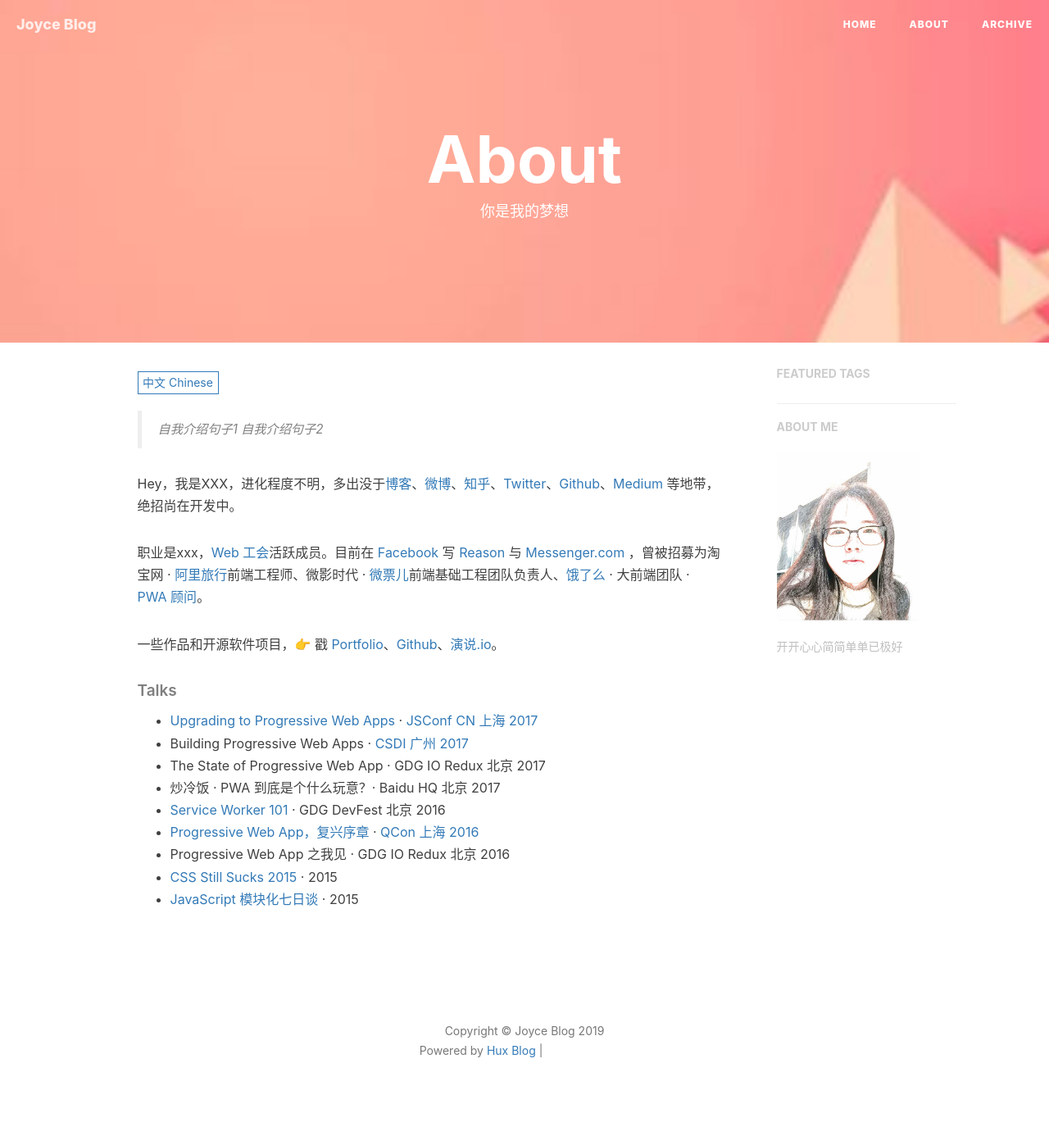
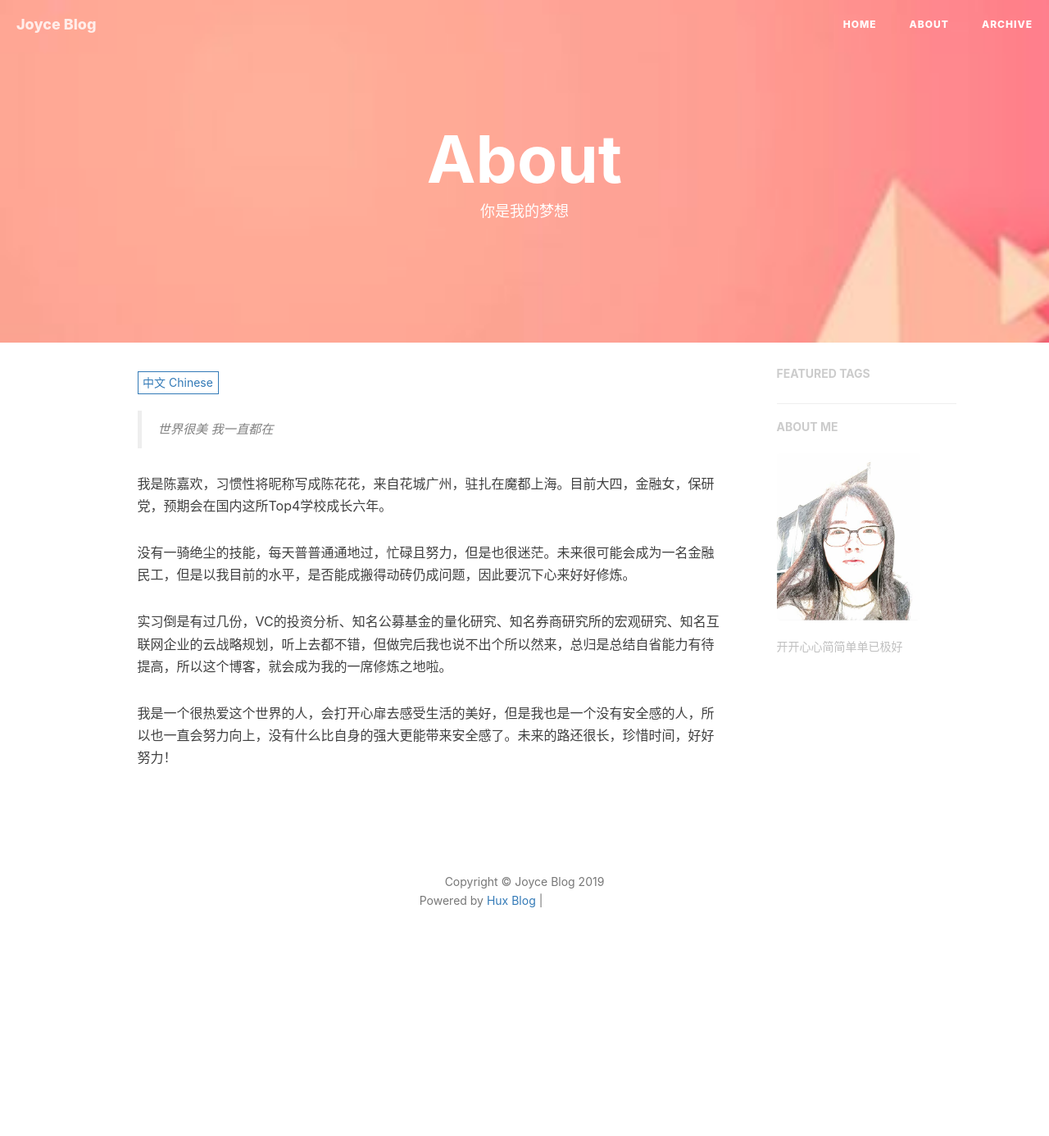
Before and after one commit to shinytang6/jadechen3.github.com, a Jekyll site: the page built from about.html, in a window 1280 px wide. Shown: the whole page at 82% size. Built offline with Jekyll 4.4.1, drawn with Linux system fonts in a browser that asks for light colours; nearby versions of some CDN libraries; library files that are not in the unit come from our copies; comment, search, counter and statistics services are not loaded; after the commit the page ends 1203 px from its top, so only the background shows below that; grey boxes are pictures that could not be loaded.

Commit message:
写下第一篇

```diff
--- a/_includes/about/en.md
+++ /dev/null
@@ -1,33 +0,0 @@
-
-
-> Yet another man.
-
-
-Hi, I am *@huxpro* (Huang, Xuan), a software engineer & a designer. I am currently working on [Reason](https://reasonml.github.io/) and [Messenger.com](http://messenger.com/) at [Facebook](https://www.facebook.com/). I previously worked as Web Front-End Engineer at [Alibaba Trip](https://www.alitrip.com/); Web Front-End Infrastructure Team Lead at [Wepiao.com](https://www.crunchbase.com/organization/wepiao#/entity); And [Invited Consultant on PWA]((https://medium.com/elemefe/upgrading-ele-me-to-progressive-web-app-2a446832e509)) at [Ele.me](https://github.com/elemefe/).
-
-I studied Digital Media Art and graduated from [Communication University of China](https://en.wikipedia.org/wiki/Communication_University_of_China) by 2016, and am studying Computer Science at [Rochester Institute of Technology](https://en.wikipedia.org/wiki/Rochester_Institute_of_Technology) from 2017.
-
-
-##### Talks
-
-- [Upgrading to Progressive Web Apps][9] · [JSConf China Shanghai 2017](http://2017.jsconf.cn/)
-- Building Progressive Web Apps · [CSDI Guangzhou 2017](http://www.csdisummit.com/)
-- The State of Progressive Web App · GDG IO Redux Beijing 2017
-- PWA Rehashing · Baidu HQ Beijing 2017
-- [Service Worker 101][5] · GDG DevFest Beijing 2016
-- [Progressive Web Apps][4] · QCon Shanghai 2016
-- Progressive Web App in my POV · GDG IO Redux Beijing 2016
-- [CSS Still Sucks 2015][2] · 2015
-- [JavaScript Modularization Journey][1] · 2015
-
-
-
-[1]: //huangxuan.me/2015/07/09/js-module-7day/
-[2]: //huangxuan.me/2015/12/28/css-sucks-2015/
-[3]: //huangxuan.me/2016/06/05/pwa-in-my-pov/
-[4]: //huangxuan.me/2016/10/20/pwa-qcon2016/
-[5]: //huangxuan.me/2016/11/20/sw-101-gdgdf/
-[6]: https://yanshuo.io/assets/player/?deck=58ac8598b123db0067292f92 "PWA Rehashing"
-[7]: https://yanshuo.io/assets/player/?deck=593ad6fbfe88c2006a0a0d6d "The State of PWA"
-[8]: https://yanshuo.io/assets/player/?deck=594d673d570c357d0698a950 "Building PWA"
-[9]: //huangxuan.me/jsconfcn2017/
--- a/_includes/about/zh.md
+++ b/_includes/about/zh.md
@@ -1,31 +1,10 @@
-> 自我介绍句子1
-> 自我介绍句子2
+> 世界很美
+> 我一直都在
 
-Hey，我是XXX，进化程度不明，多出没于[博客](https://huangxuan.me)、[微博](weibo.com/huxpro)、[知乎](https://www.zhihu.com/people/huxpro/pins/posts)、[Twitter](https://twitter.com/Huxpro/)、[Github](http://github.com/huxpro)、[Medium](https://medium.com/@Huxpro) 等地带，绝招尚在开发中。
+我是陈嘉欢，习惯性将昵称写成陈花花，来自花城广州，驻扎在魔都上海。目前大四，金融女，保研党，预期会在国内这所Top4学校成长六年。
 
-职业是xxx，[Web 工会](https://medium.com/ben-and-dion/team-web-3315aa447fb2#.359a9c6cl)活跃成员。目前在 [Facebook](https://www.facebook.com/) 写 [Reason](https://reasonml.github.io/) 与 [Messenger.com](http://messenger.com/) ，曾被招募为淘宝网 · [阿里旅行](http://alitrip.com)前端工程师、微影时代 · [微票儿](http://www.wepiao.com/?r=movie)前端基础工程团队负责人、[饿了么](https://ele.me/) · 大前端团队 · [PWA 顾问](https://medium.com/elemefe/upgrading-ele-me-to-progressive-web-app-2a446832e509)。
+没有一骑绝尘的技能，每天普普通通地过，忙碌且努力，但是也很迷茫。未来很可能会成为一名金融民工，但是以我目前的水平，是否能成搬得动砖仍成问题，因此要沉下心来好好修炼。
 
-一些作品和开源软件项目，👉 戳 [Portfolio](/portfolio)、[Github](http://github.com/huxpro)、[演说.io](https://zhuanlan.zhihu.com/p/21280918)。
+实习倒是有过几份，VC的投资分析、知名公募基金的量化研究、知名券商研究所的宏观研究、知名互联网企业的云战略规划，听上去都不错，但做完后我也说不出个所以然来，总归是总结自省能力有待提高，所以这个博客，就会成为我的一席修炼之地啦。
 
-
-##### Talks
-
-- [Upgrading to Progressive Web Apps][9] · [JSConf CN 上海 2017](http://2017.jsconf.cn/)
-- Building Progressive Web Apps · [CSDI 广州 2017](http://www.csdisummit.com/)
-- The State of Progressive Web App · GDG IO Redux 北京 2017
-- 炒冷饭 · PWA 到底是个什么玩意？· Baidu HQ 北京 2017
-- [Service Worker 101][5] · GDG DevFest 北京 2016
-- [Progressive Web App，复兴序章][4] · [QCon 上海 2016](http://2016.qconshanghai.com/presentation/3111)
-- Progressive Web App 之我见 · GDG IO Redux 北京 2016
-- [CSS Still Sucks 2015][2] · 2015
-- [JavaScript 模块化七日谈][1] · 2015
-
-[1]: //huangxuan.me/2015/07/09/js-module-7day/
-[2]: //huangxuan.me/2015/12/28/css-sucks-2015/
-[3]: //huangxuan.me/2016/06/05/pwa-in-my-pov/
-[4]: //huangxuan.me/2016/10/20/pwa-qcon2016/
-[5]: //huangxuan.me/2016/11/20/sw-101-gdgdf/
-[6]: https://yanshuo.io/assets/player/?deck=58ac8598b123db0067292f92 "PWA Rehashing"
-[7]: https://yanshuo.io/assets/player/?deck=593ad6fbfe88c2006a0a0d6d "The State of PWA"
-[8]: https://yanshuo.io/assets/player/?deck=594d673d570c357d0698a950 "Building PWA"
-[9]: //huangxuan.me/jsconfcn2017/
+我是一个很热爱这个世界的人，会打开心扉去感受生活的美好，但是我也是一个没有安全感的人，所以也一直会努力向上，没有什么比自身的强大更能带来安全感了。未来的路还很长，珍惜时间，好好努力！
```
Also changed, not shown: _posts/2019-01-06-Hello-2019.markdown (added, +66 -0 lines), img/post-bg-20190106.JPG (added).
